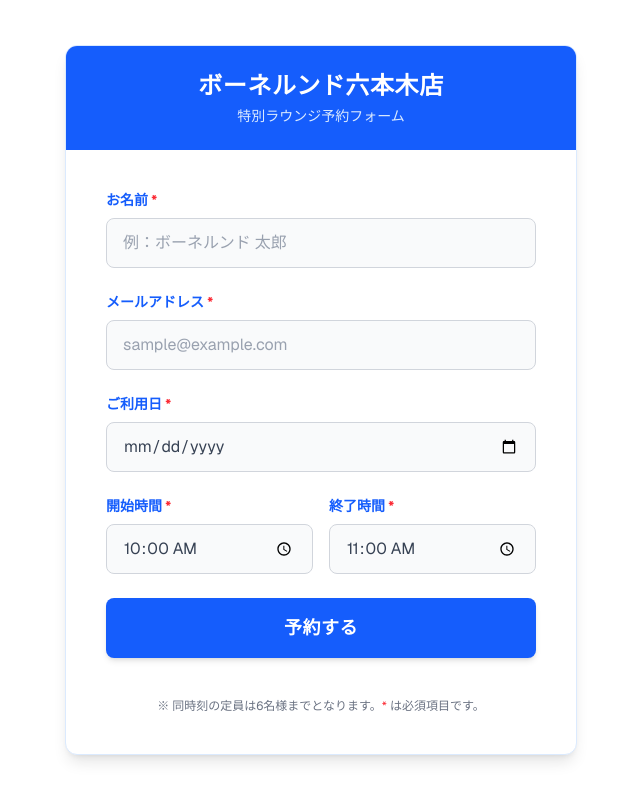
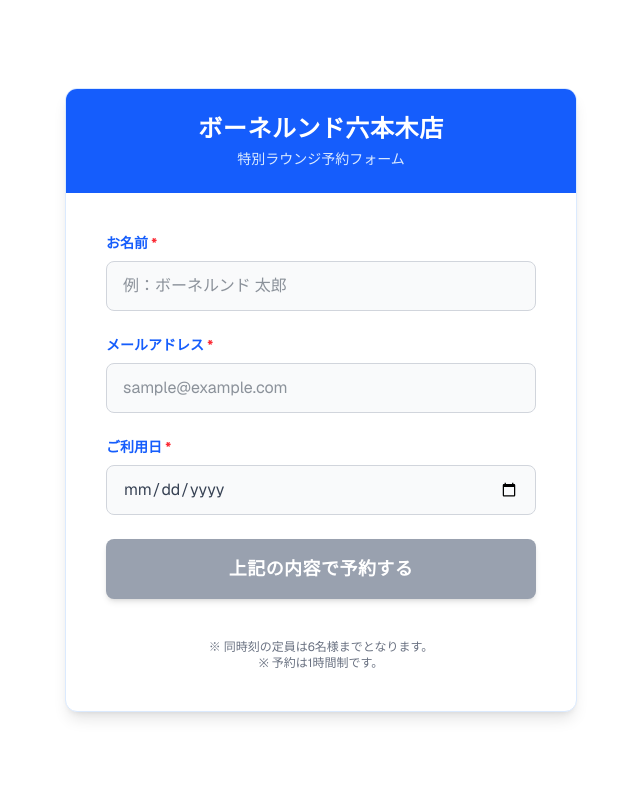
Before and after one commit to ssaa-ooo/roppongi-booking, a Next.js app: page / in a window 1280 px wide. Shown: the whole page, without its empty margins (319-959 px from the left). Built offline with nearby package versions, Linux system fonts and the light colour scheme.

Commit message:
feat: Add availability check API and UI

```diff
--- /dev/null
+++ b/app/api/book/availability/route.ts
@@ -0,0 +1,60 @@
+import { google } from 'googleapis';
+import { NextResponse } from 'next/server';
+
+export async function GET(request: Request) {
+  try {
+    const { searchParams } = new URL(request.url);
+    const date = searchParams.get('date');
+
+    if (!date) {
+      return NextResponse.json({ message: '日付が指定されていません' }, { status: 400 });
+    }
+
+    // 環境変数のチェック
+    if (!process.env.GOOGLE_PRIVATE_KEY || !process.env.GOOGLE_CLIENT_EMAIL || !process.env.GOOGLE_CALENDAR_ID) {
+       return NextResponse.json({ message: 'サーバー設定エラー' }, { status: 500 });
+    }
+
+    const auth = new google.auth.GoogleAuth({
+      credentials: {
+        client_email: process.env.GOOGLE_CLIENT_EMAIL,
+        private_key: process.env.GOOGLE_PRIVATE_KEY.replace(/\\n/g, '\n'),
+      },
+      scopes: ['https://www.googleapis.com/auth/calendar.events'],
+    });
+
+    const calendar = google.calendar({ version: 'v3', auth });
+    const calendarId = process.env.GOOGLE_CALENDAR_ID;
+
+    // その日の0:00から23:59までの範囲を設定
+    const timeMin = new Date(`${date}T00:00:00+09:00`).toISOString();
+    const timeMax = new Date(`${date}T23:59:59+09:00`).toISOString();
+
+    // 予約リストを取得
+    const events = await calendar.events.list({
+      calendarId,
+      timeMin,
+      timeMax,
+      singleEvents: true,
+    });
+
+    // 時間枠ごとの予約数をカウント
+    const bookings: { [key: string]: number } = {};
+    const items = events.data.items || [];
+
+    items.forEach((item) => {
+      const start = item.start?.dateTime || item.start?.date;
+      if (start) {
+        // "2024-01-01T10:00:00+09:00" -> "10:00" を抽出
+        const timeKey = new Date(start).toLocaleTimeString('ja-JP', { hour: '2-digit', minute: '2-digit' });
+        bookings[timeKey] = (bookings[timeKey] || 0) + 1;
+      }
+    });
+
+    return NextResponse.json({ bookings });
+
+  } catch (error) {
+    console.error('Availability API Error:', error);
+    return NextResponse.json({ message: '取得エラー' }, { status: 500 });
+  }
+}
--- a/app/page.tsx
+++ b/app/page.tsx
@@ -1,26 +1,69 @@
 "use client";
 
-import { useState } from "react";
+import { useState, useEffect } from "react";
+
+// 予約可能な時間枠の定義
+const TIME_SLOTS = [
+  "10:00", "11:00", "12:00", "13:00",
+  "14:00", "15:00", "16:00", "17:00", "18:00"
+];
+
+const MAX_CAPACITY = 6;
 
 export default function Home() {
   const [formData, setFormData] = useState({
     name: "",
     email: "",
     date: "",
-    startTime: "10:00",
-    endTime: "11:00",
+    time: "", // 時間は1つ選ぶ形式に変更
   });
+
+  const [availability, setAvailability] = useState<{ [key: string]: number }>({});
   const [status, setStatus] = useState("");
   const [loading, setLoading] = useState(false);
+  const [checking, setChecking] = useState(false);
+
+  // 日付が変わったら空き状況を取得
+  useEffect(() => {
+    if (formData.date) {
+      checkAvailability(formData.date);
+    }
+  }, [formData.date]);
+
+  const checkAvailability = async (date: string) => {
+    setChecking(true);
+    setAvailability({}); // リセット
+    try {
+      const res = await fetch(`/api/availability?date=${date}`);
+      const data = await res.json();
+      if (res.ok) {
+        setAvailability(data.bookings || {});
+      }
+    } catch (error) {
+      console.error("空き状況取得エラー", error);
+    } finally {
+      setChecking(false);
+    }
+  };
 
   const handleSubmit = async (e: React.FormEvent) => {
     e.preventDefault();
+    if (!formData.time) {
+      setStatus("時間を選択してください");
+      return;
+    }
+
     setLoading(true);
     setStatus("");
 
     try {
-      const startDateTime = new Date(`${formData.date}T${formData.startTime}`);
-      const endDateTime = new Date(`${formData.date}T${formData.endTime}`);
+      // 終了時間は自動で1時間後に設定
+      const [hour, minute] = formData.time.split(":").map(Number);
+      const endHour = hour + 1;
+      const endTimeString = `${endHour.toString().padStart(2, '0')}:${minute.toString().padStart(2, '0')}`;
+
+      const startDateTime = new Date(`${formData.date}T${formData.time}`);
+      const endDateTime = new Date(`${formData.date}T${endTimeString}`);
 
       const res = await fetch("/api/book", {
         method: "POST",
@@ -37,7 +80,9 @@
 
       if (res.ok) {
         setStatus("success");
-        setFormData({ ...formData, name: "", email: "" });
+        setFormData({ ...formData, name: "", email: "", time: "" });
+        // 予約後に空き状況を再取得して更新
+        checkAvailability(formData.date);
       } else {
         setStatus(data.message || "予約エラーが発生しました");
       }
@@ -49,11 +94,21 @@
     }
   };
 
+  // 空き状況に応じたマークとスタイルを返す関数
+  const getSlotStatus = (time: string) => {
+    const count = availability[time] || 0;
+    const remaining = MAX_CAPACITY - count;
+
+    if (remaining <= 0) return { label: "× 満席", style: "bg-gray-100 text-gray-400 border-gray-200 cursor-not-allowed", disabled: true };
+    if (remaining <= 2) return { label: `△ 残り${remaining}`, style: "bg-white border-orange-300 text-orange-600 hover:bg-orange-50", disabled: false };
+    return { label: "◎ 空きあり", style: "bg-white border-blue-200 text-blue-600 hover:bg-blue-50", disabled: false };
+  };
+
   return (
     <div className="min-h-screen bg-white flex items-center justify-center p-6 font-sans text-gray-800">
       <div className="max-w-lg w-full bg-white rounded-xl shadow-lg overflow-hidden border border-blue-100">
 
-        {/* ヘッダーエリア (キドキドブルー) */}
+        {/* ヘッダーエリア */}
         <div className="bg-blue-600 p-6 text-center relative overflow-hidden">
           <h1 className="text-2xl font-bold text-white tracking-wide">
             ボーネルンド六本木店
@@ -91,7 +146,7 @@
                   type="text"
                   required
                   placeholder="例：ボーネルンド 太郎"
-                  className="w-full px-4 py-3 bg-gray-50 border border-gray-300 rounded-lg focus:outline-none focus:ring-2 focus:ring-blue-500 focus:border-blue-500 transition duration-200 placeholder-gray-400"
+                  className="w-full px-4 py-3 bg-gray-50 border border-gray-300 rounded-lg focus:outline-none focus:ring-2 focus:ring-blue-500 focus:border-blue-500 transition duration-200"
                   value={formData.name}
                   onChange={(e) => setFormData({ ...formData, name: e.target.value })}
                 />
@@ -106,7 +161,7 @@
                   type="email"
                   required
                   placeholder="sample@example.com"
-                  className="w-full px-4 py-3 bg-gray-50 border border-gray-300 rounded-lg focus:outline-none focus:ring-2 focus:ring-blue-500 focus:border-blue-500 transition duration-200 placeholder-gray-400"
+                  className="w-full px-4 py-3 bg-gray-50 border border-gray-300 rounded-lg focus:outline-none focus:ring-2 focus:ring-blue-500 focus:border-blue-500 transition duration-200"
                   value={formData.email}
                   onChange={(e) => setFormData({ ...formData, email: e.target.value })}
                 />
@@ -126,37 +181,41 @@
                 />
               </div>
 
-              {/* 時間選択 */}
-              <div className="grid grid-cols-2 gap-4">
+              {/* 時間枠選択エリア */}
+              {formData.date && (
                 <div>
                   <label className="block text-sm font-bold text-blue-600 mb-2">
-                    開始時間 <span className="text-red-500">*</span>
+                    時間を選択 <span className="text-red-500">*</span>
+                    {checking && <span className="ml-2 text-xs font-normal text-gray-400">空き状況を確認中...</span>}
                   </label>
-                  <div className="relative">
-                    <input
-                      type="time"
-                      required
-                      className="w-full px-4 py-3 bg-gray-50 border border-gray-300 rounded-lg focus:outline-none focus:ring-2 focus:ring-blue-500 focus:border-blue-500 transition duration-200 text-gray-700"
-                      value={formData.startTime}
-                      onChange={(e) => setFormData({ ...formData, startTime: e.target.value })}
-                    />
+
+                  <div className="grid grid-cols-3 gap-2">
+                    {TIME_SLOTS.map((time) => {
+                      const { label, style, disabled } = getSlotStatus(time);
+                      const isSelected = formData.time === time;
+
+                      return (
+                        <button
+                          key={time}
+                          type="button"
+                          disabled={disabled || checking}
+                          onClick={() => setFormData({ ...formData, time })}
+                          className={`
+                            py-2 px-1 text-sm rounded-md border flex flex-col items-center justify-center transition-all duration-200
+                            ${isSelected
+                              ? "bg-blue-600 border-blue-600 text-white shadow-md transform scale-105 z-10"
+                              : style
+                            }
+                          `}
+                        >
+                          <span className="font-bold text-base">{time}</span>
+                          <span className="text-xs mt-1">{label}</span>
+                        </button>
+                      );
+                    })}
                   </div>
                 </div>
-                <div>
-                  <label className="block text-sm font-bold text-blue-600 mb-2">
-                    終了時間 <span className="text-red-500">*</span>
-                  </label>
-                  <div className="relative">
-                    <input
-                      type="time"
-                      required
-                      className="w-full px-4 py-3 bg-gray-50 border border-gray-300 rounded-lg focus:outline-none focus:ring-2 focus:ring-blue-500 focus:border-blue-500 transition duration-200 text-gray-700"
-                      value={formData.endTime}
-                      onChange={(e) => setFormData({ ...formData, endTime: e.target.value })}
-                    />
-                  </div>
-                </div>
-              </div>
+              )}
 
               {/* エラーメッセージ */}
               {status && status !== "success" && (
@@ -165,21 +224,22 @@
                 </div>
               )}
 
-              {/* 送信ボタン (キドキドブルー) */}
+              {/* 送信ボタン */}
               <button
                 type="submit"
-                disabled={loading}
+                disabled={loading || !formData.time}
                 className={`w-full py-4 px-6 rounded-lg text-white font-bold text-lg tracking-wide shadow-md transition duration-300 transform hover:-translate-y-0.5
-                  ${loading
+                  ${loading || !formData.time
                     ? "bg-gray-400 cursor-not-allowed"
                     : "bg-blue-600 hover:bg-blue-700 hover:shadow-lg"
                   }`}
               >
-                {loading ? "処理中..." : "予約する"}
+                {loading ? "予約処理中..." : "上記の内容で予約する"}
               </button>
 
               <p className="text-center text-xs text-gray-500 mt-4">
-                ※ 同時刻の定員は6名様までとなります。<span className="text-red-500">*</span> は必須項目です。
+                ※ 同時刻の定員は6名様までとなります。<br/>
+                ※ 予約は1時間制です。
               </p>
             </form>
           )}
```
